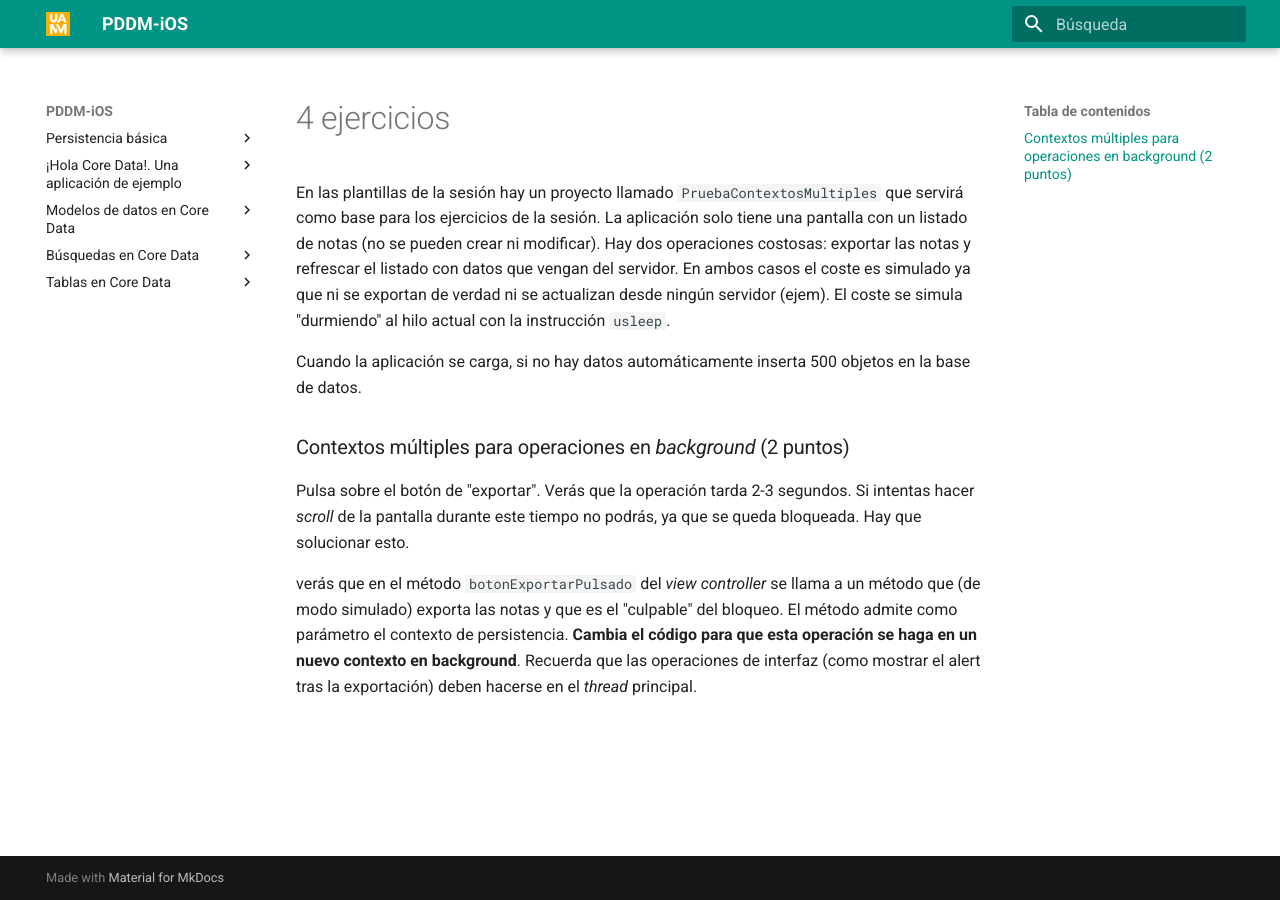
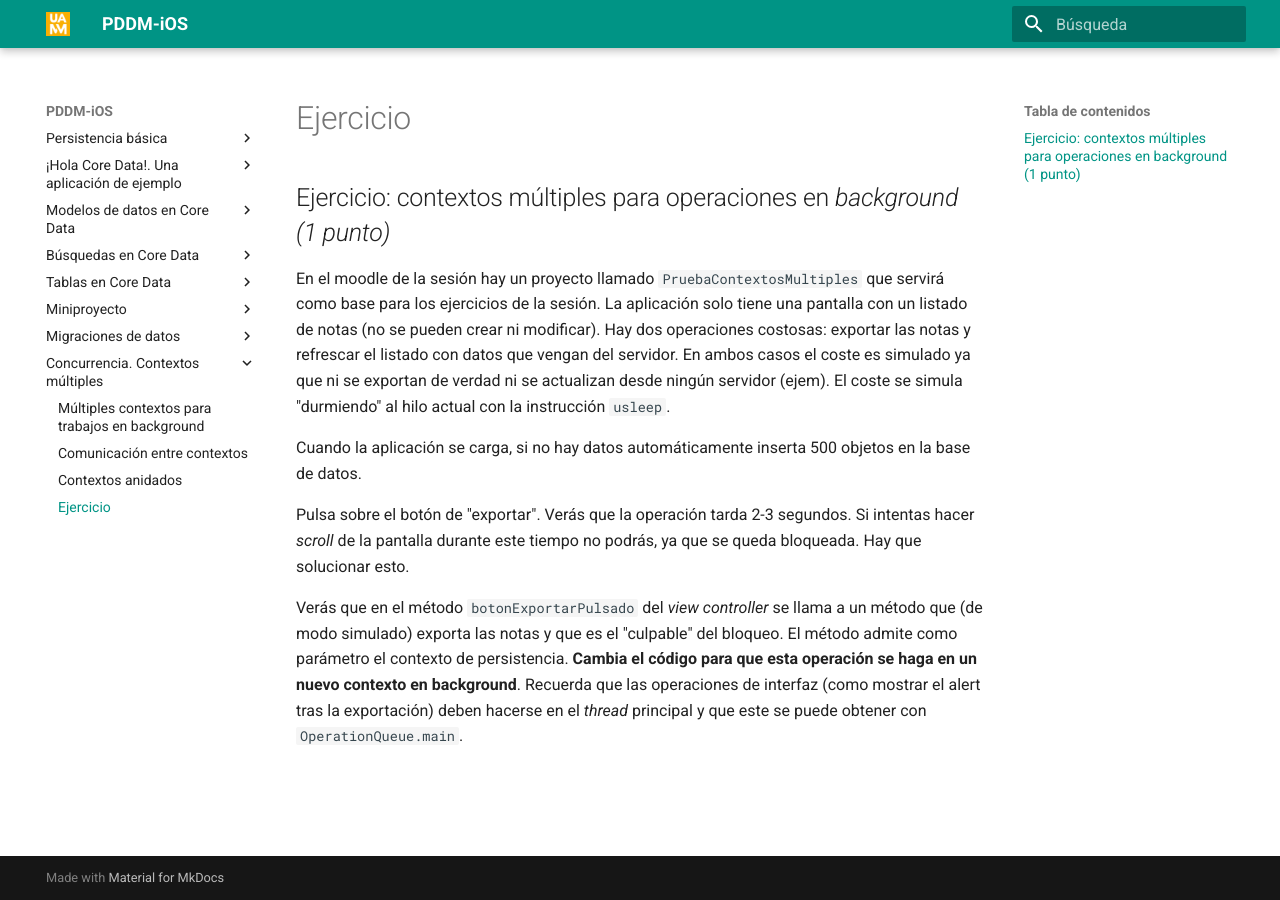
Before and after one commit to ottocol/pddm, an MkDocs documentation site: the page built from docs/cap9/4_ejercicios.md, in a window 1280 px wide. Built offline with MkDocs 1.6.1 and Material for MkDocs 9.7.7, drawn with Linux system fonts in a browser that asks for light colours.

Commit message:
ejercicio nuevo

```diff
--- a/docs/cap9/4_ejercicios.md
+++ b/docs/cap9/4_ejercicios.md
@@ -1,12 +1,11 @@
+
+## Ejercicio: contextos múltiples para operaciones en *background* *(1 punto)*
 
 
-En las plantillas de la sesión hay un proyecto llamado `PruebaContextosMultiples` que servirá como base para los ejercicios de la sesión. La aplicación solo tiene una pantalla con un listado de notas (no se pueden crear ni modificar). Hay dos operaciones costosas: exportar las notas y refrescar el listado con datos que vengan del servidor. En ambos casos el coste es simulado ya que ni se exportan de verdad ni se actualizan desde ningún servidor (ejem). El coste se simula "durmiendo" al hilo actual con la instrucción `usleep`.
+En el moodle de la sesión hay un proyecto llamado `PruebaContextosMultiples` que servirá como base para los ejercicios de la sesión. La aplicación solo tiene una pantalla con un listado de notas (no se pueden crear ni modificar). Hay dos operaciones costosas: exportar las notas y refrescar el listado con datos que vengan del servidor. En ambos casos el coste es simulado ya que ni se exportan de verdad ni se actualizan desde ningún servidor (ejem). El coste se simula "durmiendo" al hilo actual con la instrucción `usleep`.
 
 Cuando la aplicación se carga, si no hay datos automáticamente inserta 500 objetos en la base de datos.
 
-
-### Contextos múltiples para operaciones en *background* (2 puntos)
-
 Pulsa sobre el botón de "exportar". Verás que la operación tarda 2-3 segundos. Si intentas hacer *scroll* de la pantalla durante este tiempo no podrás, ya que se queda bloqueada. Hay que solucionar esto.
 
-verás que en el método `botonExportarPulsado` del *view controller* se llama a un método que (de modo simulado) exporta las notas y que es el "culpable" del bloqueo. El método admite como parámetro el contexto de persistencia. **Cambia el código para que esta operación se haga en un nuevo contexto en background**. Recuerda que las operaciones de interfaz (como mostrar el alert tras la exportación) deben hacerse en el *thread* principal.
+Verás que en el método `botonExportarPulsado` del *view controller* se llama a un método que (de modo simulado) exporta las notas y que es el "culpable" del bloqueo. El método admite como parámetro el contexto de persistencia. **Cambia el código para que esta operación se haga en un nuevo contexto en background**. Recuerda que las operaciones de interfaz (como mostrar el alert tras la exportación) deben hacerse en el *thread* principal y que este se puede obtener con `OperationQueue.main`.
--- a/mkdocs.yml
+++ b/mkdocs.yml
@@ -37,17 +37,20 @@ nav:
     - Refrescar la tabla: 'cap7/4_refrescar_tabla.md'
     - Secciones de tabla automáticas: 'cap7/5_secciones.md'
     - Ejercicios: 'cap7/6_ejercicios.md'
-  # - Migraciones de datos:
-  #   - Qué son las migraciones de datos: 'cap8/1_intro.md'
-  #   - Versiones del modelo de datos: 'cap8/2_versiones.md'
-  #   - Migraciones ligeras: 'cap8/3_migraciones_ligeras.md'
-  #   - Migraciones pesadas: 'cap8/4_migraciones_pesadas.md'
-  #   - Apéndice. migraciones en versiones antiguas de iOS: 'cap8/apendice_migraciones_ios9.md'
-  # - Concurrencia. Contextos múltiples:
-  #   - Múltiples contextos para trabajos en *background*: 'cap9/1_background.md'
-  #   - Comunicación entre contextos: 'cap9/2_comunicacion.md'
-  #   - Contextos anidados: 'cap9/3_contextos_anidados.md'
-  # #   - Ejercicios: 'cap9/4_ejercicios.md'
+  - Miniproyecto:
+      - Enunciado: 'miniproyecto/restaurante.md'
+  - Migraciones de datos:
+    - Qué son las migraciones de datos: 'cap8/1_intro.md'
+    - Versiones del modelo de datos: 'cap8/2_versiones.md'
+    - Migraciones ligeras: 'cap8/3_migraciones_ligeras.md'
+    - Migraciones pesadas: 'cap8/4_migraciones_pesadas.md'
+    - Ejercicios: 'cap8/5_ejercicios.md'
+
+  - Concurrencia. Contextos múltiples:
+    - Múltiples contextos para trabajos en background: 'cap9/1_background.md'
+    - Comunicación entre contextos: 'cap9/2_comunicacion.md'
+    - Contextos anidados: 'cap9/3_contextos_anidados.md'
+    - Ejercicio: 'cap9/4_ejercicios.md'
   # - Miniproyecto:
   #    - Enunciado parte I: 'miniproyecto/restaurante_parte_1.md'
   #    - Enunciado parte II: 'miniproyecto/restaurante_parte_2.md'
```
